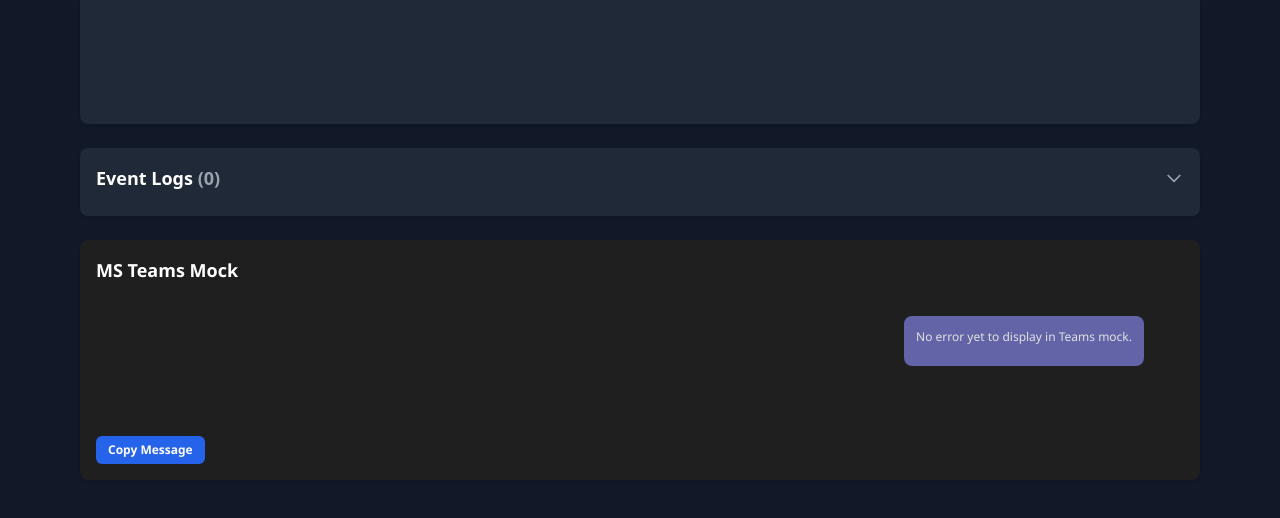
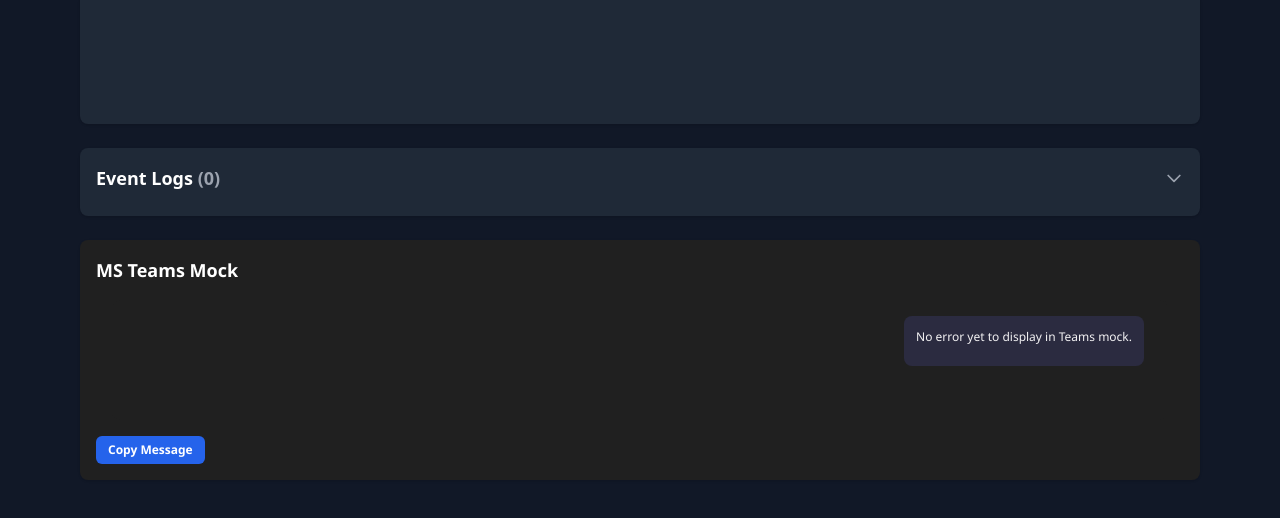
Before and after one commit to alexgorna/ahdv2, a website: page public/index.html in a window 1280 px wide. Shown: the part 76-594 px from the top of the page. Drawn offline with nearby package versions, Linux system fonts and the light colour scheme.

Commit message:
Update index.html

```diff
--- a/public/index.html
+++ b/public/index.html
@@ -18,10 +18,10 @@
             'log-event-bg': '#1D232C', // A darker blue background for event logs
             'log-event-border': '#3B82F6', // Blue for the left border (Tailwind blue-500)
             'header-bg': '#1A202C', // Dark background for headers and modal
-            'teams-bg': '#1F1F1F', // Dark background for Teams mock
-            'teams-chat-bg': '#6264A7', // Chat bubble background
-            'teams-bubble-hover': '#6264A7', // Bubble hover/selected accent
-            'teams-text': '#E1E1E1', // Light text for Teams mock
+            'teams-bg': '#202020', // Dark background for Teams mock
+            'teams-chat-bg': '#2b2b40', // Chat bubble background
+            'teams-bubble-hover': '#2b2b40', // Bubble hover/selected accent
+            'teams-text': '#f3f2f3', // Light text for Teams mock
             'teams-meta-text': '#CCCCCC', // Lighter text for time/meta
           }
         }
```
